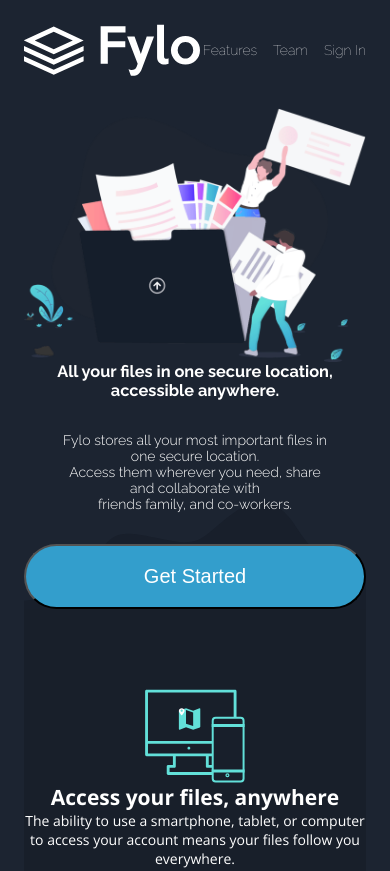
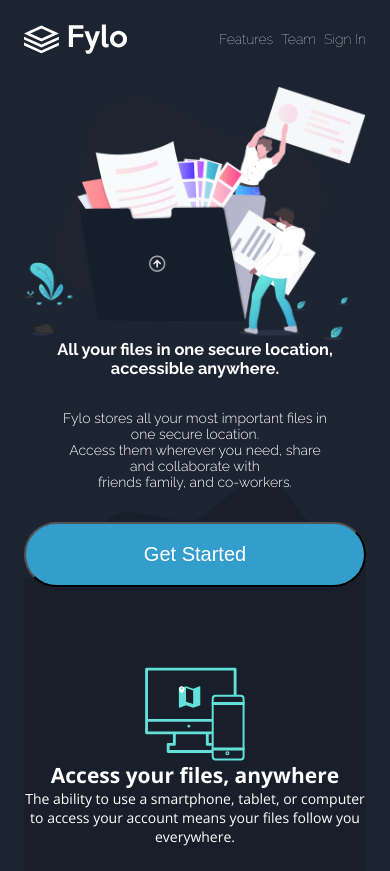
Before and after one commit to Sarahndom/fylo-landing-page, a plain HTML site: page index.html in a window 390 px wide. Shown: the top 871 px of the page. Drawn offline with nearby package versions, Linux system fonts and the light colour scheme; a script that the page names is missing.

Commit message:
make some changes

```diff
--- a/index.css
+++ b/index.css
@@ -374,6 +374,19 @@ h3 {
         gap: 2rem;
     }
 
+    .header {
+        gap: 2rem;
+    }
+
+    .logo {
+        max-width: 30%;
+    }
+
+    .navbar {
+        white-space: nowrap;
+        gap: 0.5rem;
+    }
+
     .productive {
         flex-wrap: wrap;
     }
```
Also changed, not shown: image-2.png (added), image-3.png (added), index.js (deleted), 1 other file.
